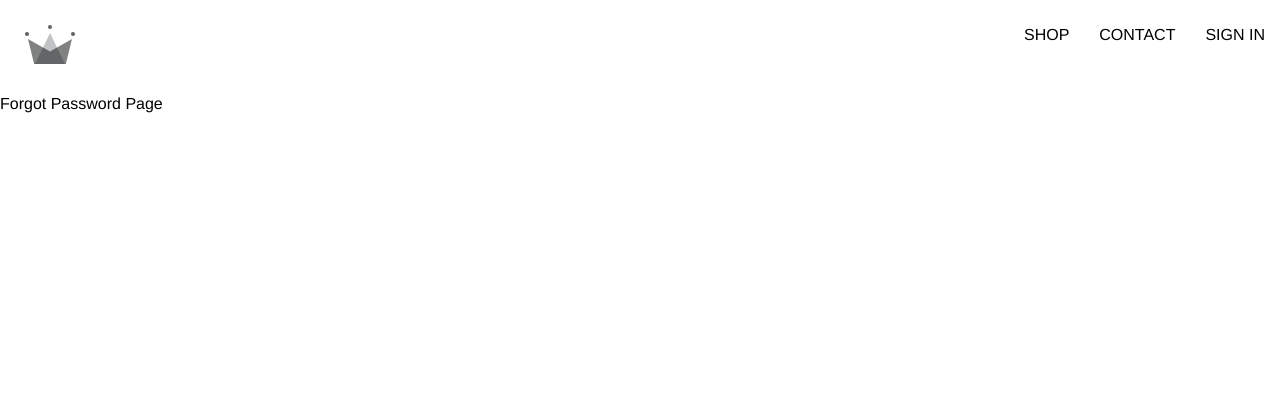
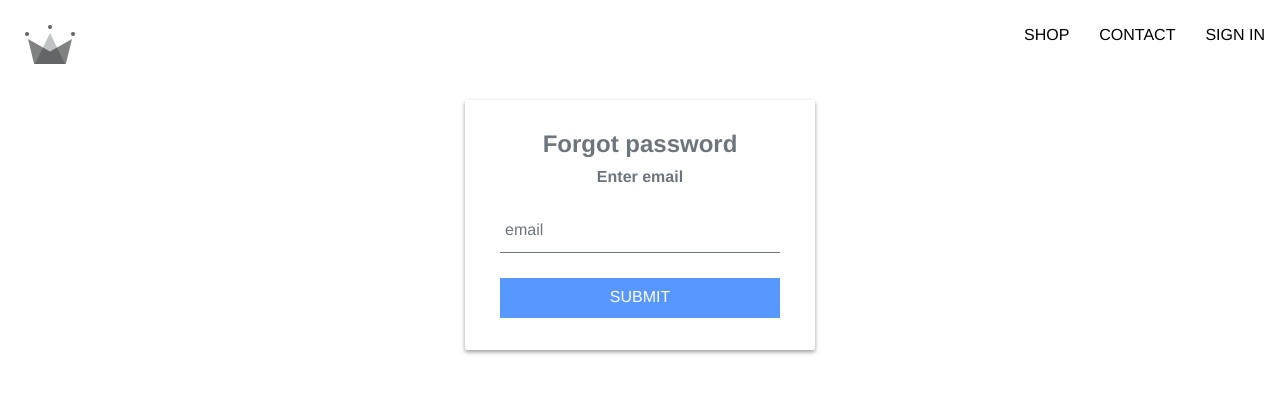
Before and after one commit to vattcarter7/klooky, a React (Create React App) app in the folder client-web/: page /forgot-password in a window 1280 px wide. Shown: the top 394 px of the page. Built offline with nearby package versions, Linux system fonts and the light colour scheme; no server answers.

Commit message:
forgot password on client

```diff
--- a/client-web/src/pages/forgot-password/forgot-password-page.js
+++ b/client-web/src/pages/forgot-password/forgot-password-page.js
@@ -1,7 +1,107 @@
-import React from 'react';
+import React, { useEffect } from 'react';
+import { Redirect } from 'react-router-dom';
+import { Formik } from 'formik';
+import { useDispatch, useSelector } from 'react-redux';
+import * as Yup from 'yup';
+
+import {
+  Container,
+  ForgotPasswordInner,
+  SendButton,
+  Title,
+  SubTitle,
+  InputError
+} from './styles/forgot-password-styles';
+import { FormInput } from '../../components';
+import { forgotPassword, resetMessage } from '../../redux/user/user-action';
+
+const validationSchema = Yup.object({
+  email: Yup.string()
+    .required('Email is required')
+    .email('Please provide a valid email')
+});
+
+const handleReload = () => {
+  window.location.reload();
+};
+
+const Success = () => {
+  return <h1>success</h1>;
+};
+
+const Failure = () => {
+  return (
+    <div>
+      <h1>Failure</h1>
+      <p onClick={handleReload}>Retry</p>
+    </div>
+  );
+};
 
 const ForgotPasswordPage = () => {
-  return <div>Forgot Password Page</div>;
+  const dispatch = useDispatch();
+  useEffect(() => {
+    return () => dispatch(resetMessage());
+  }, [dispatch]);
+
+  const { isAuthenticated, successMessage, errorMessage } = useSelector(
+    (state) => state.user
+  );
+
+  if (isAuthenticated) {
+    return <Redirect to='/dashboard' />;
+  }
+  if (successMessage) return <Success />;
+  if (errorMessage) return <Failure />;
+
+  return (
+    <Formik
+      initialValues={{ email: '' }}
+      validationSchema={validationSchema}
+      onSubmit={(values) => {
+        dispatch(forgotPassword(values));
+      }}
+    >
+      {({
+        values,
+        errors,
+        touched,
+        handleChange,
+        handleBlur,
+        handleSubmit,
+        isSubmitting,
+        isValid
+      }) => (
+        <form onSubmit={handleSubmit}>
+          <Container>
+            <ForgotPasswordInner>
+              <Title>Forgot password</Title>
+              <SubTitle>Enter email</SubTitle>
+              <FormInput
+                name='email'
+                type='email'
+                onChange={handleChange}
+                onBlur={handleBlur}
+                value={values.email}
+                label='email'
+              />
+              {errors.email && touched.email && (
+                <InputError>{errors.email}</InputError>
+              )}
+
+              <SendButton type='submit' disabled={!isValid || isSubmitting}>
+                {!isSubmitting || successMessage || errorMessage ? (
+                  'SUBMIT'
+                ) : (
+                  <i className='fa fa-spinner fa-spin fa-2x fa-fw'></i>
+                )}
+              </SendButton>
+            </ForgotPasswordInner>
+          </Container>
+        </form>
+      )}
+    </Formik>
+  );
 };
 
 export default ForgotPasswordPage;
--- a/client-web/src/pages/forgot-password/styles/forgot-password-styles.js
+++ b/client-web/src/pages/forgot-password/styles/forgot-password-styles.js
@@ -0,0 +1,60 @@
+import styled, { css } from 'styled-components/macro';
+
+import { BLUE_MEDIUM, GREY_MEDIUM } from '../../../constants/colors';
+
+export const Container = styled.div`
+  position: relative;
+  margin: 0 auto;
+  width: 350px;
+  height: 250px;
+  background: #fff;
+  border-radius: 2px;
+  box-shadow: 0 2px 4px rgba(0, 0, 0, 0.4);
+`;
+
+export const ForgotPasswordInner = styled.div`
+  width: 280px;
+  height: 200px;
+  margin-right: auto;
+  margin-left: auto;
+  margin-top: 30px;
+  text-align: center;
+`;
+
+export const Title = styled.h2`
+  color: ${GREY_MEDIUM};
+  padding-top: 30px;
+`;
+
+export const SubTitle = styled.h4`
+  margin: -10px 0 0 0;
+  color: ${GREY_MEDIUM};
+`;
+
+export const SendButton = styled.button`
+  background-color: ${BLUE_MEDIUM};
+  height: 40px;
+  width: 100%;
+  color: white;
+  border: none;
+  cursor: pointer;
+  opacity: 0.85;
+
+  ${(props) =>
+    props.disabled &&
+    css`
+      cursor: not-allowed;
+    `}
+
+  &:hover {
+    opacity: 1;
+  }
+`;
+
+export const InputError = styled.div`
+  padding: 0;
+  margin-top: -20px;
+  float: left;
+  font-size: 12px;
+  color: red;
+`;
--- a/client-web/src/pages/sign-in/styles/sign-in-page-styles.js
+++ b/client-web/src/pages/sign-in/styles/sign-in-page-styles.js
@@ -60,30 +60,11 @@ export const SocialSignInInner = styled.div`
 
 export const SignInTitle = styled.h2`
   color: ${GREY_MEDIUM};
-
-  ${(props) =>
-    props.social &&
-    css`
-      color: white;
-      font-size: 23px;
-      line-height: 30px;
-      margin-bottom: 8px;
-      width: 220px;
-    `}
 `;
 
 export const SignInSubTitle = styled.h4`
   margin: -10px 0 0 0;
   color: ${GREY_MEDIUM};
-
-  ${(props) =>
-    props.social &&
-    css`
-      color: white;
-      margin-bottom: 15px;
-      line-height: 30px;
-      width: 220px;
-    `}
 `;
 
 export const SignUpLinkContainer = styled.div`
--- a/client-web/src/redux/user/user-action.js
+++ b/client-web/src/redux/user/user-action.js
@@ -1,7 +1,14 @@
 import axios from 'axios';
 
 import { AUTH_URL } from '../../constants/url';
-import { USER_LOADED, AUTH_FAIL, LOGOUT_USER } from './user-types';
+import {
+  USER_LOADED,
+  AUTH_FAIL,
+  LOGOUT_USER,
+  FORGOT_PASSWORD_SENT_FAIL,
+  FORGOT_PASSWORD_SENT_SUCCESS,
+  RESET_MESSAGE
+} from './user-types';
 
 export const registerWithEmailAndPassword =
   ({ fullname, email, password }) =>
@@ -82,3 +89,36 @@ export const logOut = () => async (dispatch) => {
     dispatch({ type: AUTH_FAIL });
   }
 };
+
+export const forgotPassword =
+  ({ email }) =>
+  async (dispatch) => {
+    try {
+      const config = {
+        headers: {
+          'Content-Type': 'application/json'
+        }
+      };
+
+      const body = JSON.stringify({
+        login_email: email
+      });
+      const res = await axios.post(`${AUTH_URL}/forgot-password`, body, config);
+      // console.log(res.data);
+      dispatch({
+        type: FORGOT_PASSWORD_SENT_SUCCESS,
+        payload:
+          res.data.successMessage || 'SUCCESS: please check your mail inbox'
+      });
+    } catch (err) {
+      dispatch({
+        type: FORGOT_PASSWORD_SENT_FAIL,
+        payload:
+          err.response.data.errMessage || 'FAIL: please check your email again'
+      });
+    }
+  };
+
+export const resetMessage = () => (dispatch) => {
+  dispatch({ type: RESET_MESSAGE });
+};
--- a/client-web/src/redux/user/user-reducer.js
+++ b/client-web/src/redux/user/user-reducer.js
@@ -3,13 +3,18 @@ import {
   REGISTER_FAIL,
   LOGIN_FAIL,
   AUTH_FAIL,
-  LOGOUT_USER
+  LOGOUT_USER,
+  FORGOT_PASSWORD_SENT_FAIL,
+  FORGOT_PASSWORD_SENT_SUCCESS,
+  RESET_MESSAGE
 } from './user-types';
 
 const INITIAL_STATE = {
   isAuthenticated: null,
   loading: true,
-  user: null
+  user: null,
+  successMessage: null,
+  errorMessage: null
 };
 const userReducer = (state = INITIAL_STATE, action) => {
   const { payload, type } = action;
@@ -19,7 +24,9 @@ const userReducer = (state = INITIAL_STATE, action) => {
         ...state,
         isAuthenticated: true,
         loading: false,
-        user: payload
+        user: payload,
+        successMessage: null,
+        errorMessage: null
       };
     case REGISTER_FAIL:
     case LOGIN_FAIL:
@@ -29,7 +36,33 @@ const userReducer = (state = INITIAL_STATE, action) => {
         ...state,
         isAuthenticated: false,
         loading: false,
-        user: null
+        user: null,
+        successMessage: null,
+        errorMessage: null
+      };
+    case FORGOT_PASSWORD_SENT_FAIL:
+      return {
+        ...state,
+        isAuthenticated: false,
+        loading: false,
+        user: null,
+        successMessage: null,
+        errorMessage: payload
+      };
+    case FORGOT_PASSWORD_SENT_SUCCESS:
+      return {
+        ...state,
+        isAuthenticated: false,
+        loading: false,
+        user: null,
+        successMessage: payload,
+        errorMessage: null
+      };
+    case RESET_MESSAGE:
+      return {
+        ...state,
+        successMessage: null,
+        errorMessage: null
       };
     default:
       return state;
--- a/client-web/src/redux/user/user-types.js
+++ b/client-web/src/redux/user/user-types.js
@@ -5,3 +5,6 @@ export const LOGOUT_USER = 'LOGOUT_USER';
 export const REGISTER_FAIL = 'REGISTER_FAIL';
 export const LOGIN_FAIL = 'LOGIN_FAIL';
 export const AUTH_FAIL = 'AUTH_FAIL';
+export const FORGOT_PASSWORD_SENT_FAIL = 'FORGOT_PASSWORD_SENT_FAIL';
+export const FORGOT_PASSWORD_SENT_SUCCESS = 'FORGOT_PASSWORD_SENT_SUCCESS';
+export const RESET_MESSAGE = 'RESET_MESSAGE';
```
Also changed, not shown: 1 other file (tests, documents, lock files or other folders).
